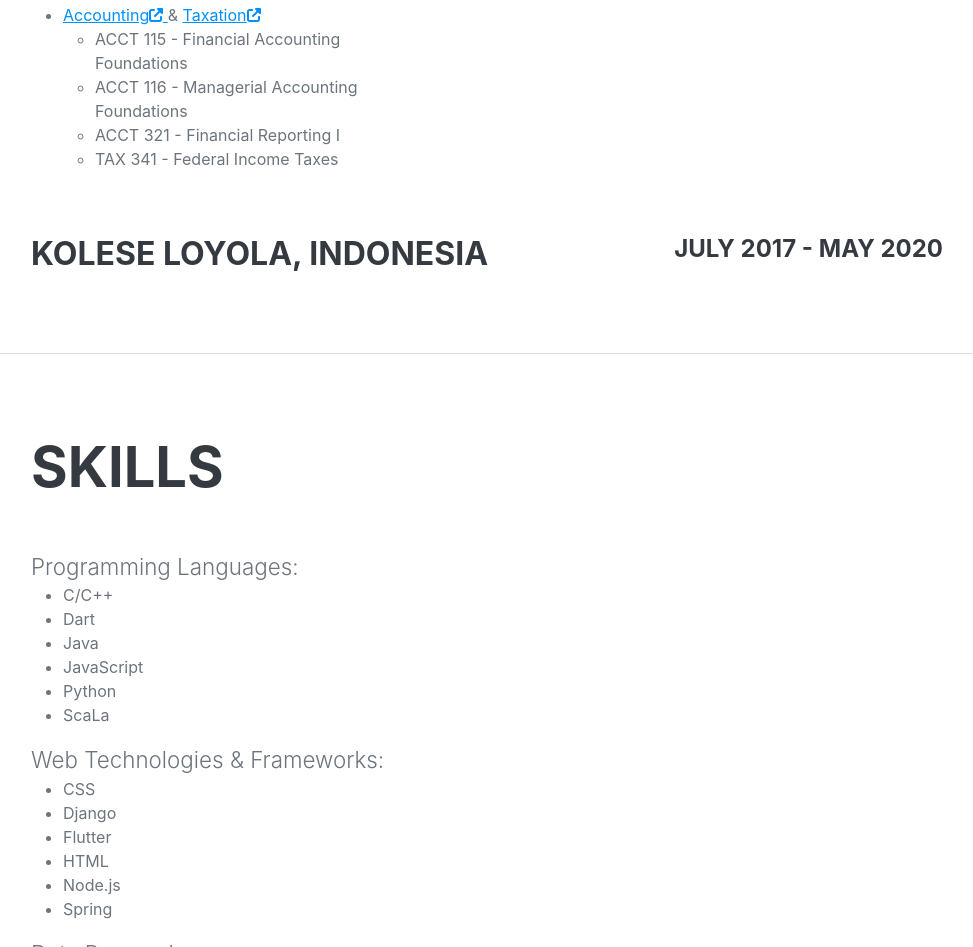
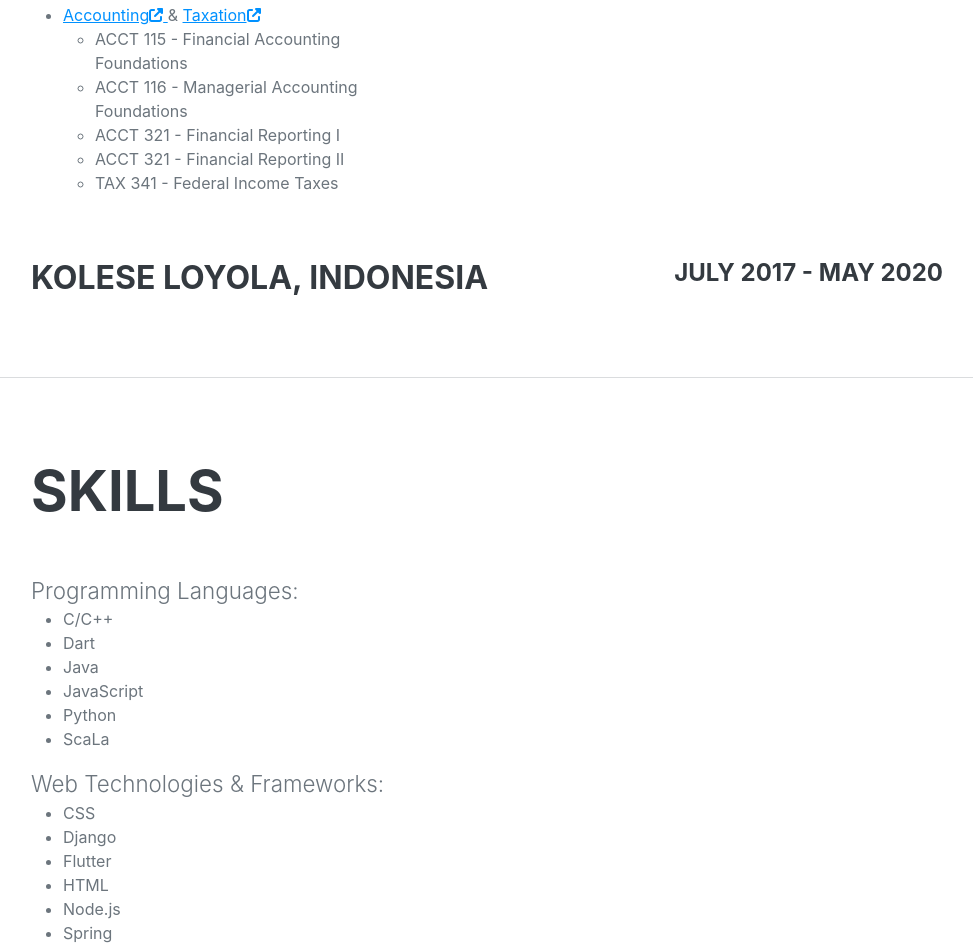
Before and after one commit to rraharjo/MyWebsite, a plain HTML site: page index.html in a window 1280 px wide. Shown: the part 4863-5810 px from the top of the page, without its empty margins (289-1262 px from the left). Drawn offline with nearby package versions, Linux system fonts and the light colour scheme; a web font is replaced by a local one.

Commit message:
winter 2025

```diff
--- a/index.html
+++ b/index.html
@@ -302,6 +302,7 @@
                                     <li>ACCT 115 - Financial Accounting Foundations</li>
                                     <li>ACCT 116 - Managerial Accounting Foundations</li>
                                     <li>ACCT 321 - Financial Reporting I</li>
+                                    <li>ACCT 321 - Financial Reporting II</li>
                                     <li>TAX 341 - Federal Income Taxes</li>
                                 </ul>
                             </li>
```
